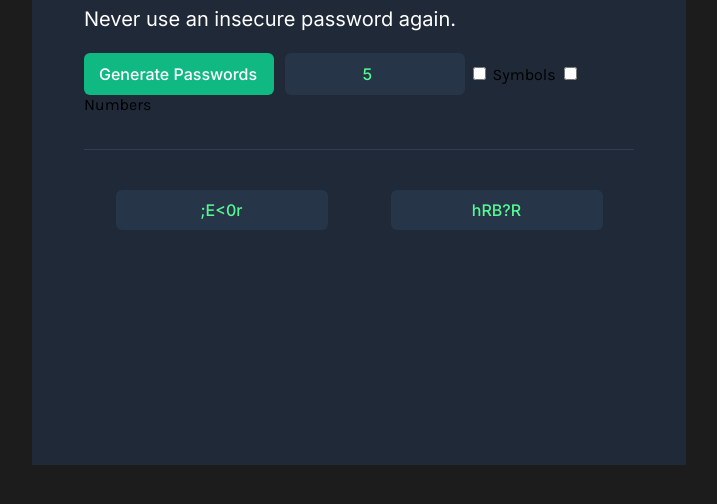
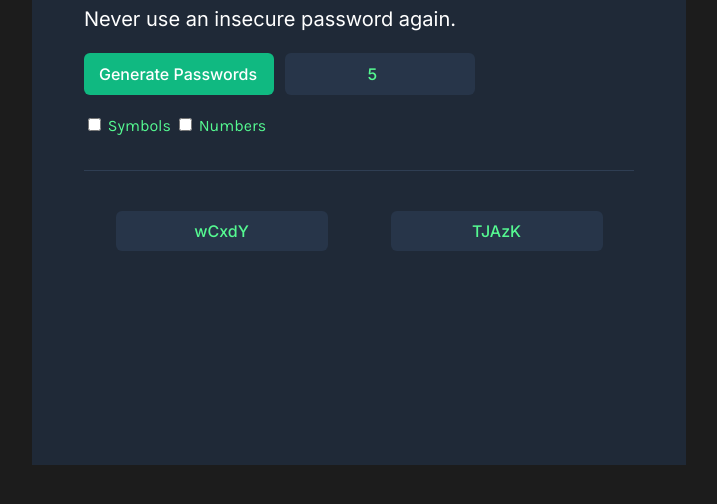
Before and after one commit to jhernandez59/password_generator, a plain HTML site: page index.html in a window 1280 px wide. Both pictures are taken after typing "5" into the empty fields and a click on the button "Generate Passwords". Shown: the part 264-768 px from the top of the page, without its empty margins (281-998 px from the left). Drawn offline with Linux system fonts and the light colour scheme.

Commit message:
Version: 1.0.0 ok

```diff
--- a/index.css
+++ b/index.css
@@ -88,11 +88,10 @@ hr {
 }
 
 #passwordLength {
-  width: 180px;
+  width: 190px;
   height: 42px;
 
   text-align: center;
-
   margin-left: 7px;
 
   font-family: "Inter", sans-serif;
@@ -106,3 +105,8 @@ hr {
   padding: 4px 16px; /* Ajusta el relleno del botón */
   border-radius: 6px; /* Ajusta el redondeo de las esquinas del botón */
 }
+
+.options {
+  color: #55f991;
+  margin-top: 20px;
+}
--- a/index.html
+++ b/index.html
@@ -19,18 +19,24 @@
       <h1 class="title">Generate a</h1>
       <h1 class="title title2">random password</h1>
       <p class="subtitle">Never use an insecure password again.</p>
+
       <button onclick="generatePassword()">Generate Passwords</button>
+
       <input
         id="passwordLength"
         type="number"
         placeholder="Password Length"
         min="3"
-        max="30"
+        max="20"
       />
-      <input type="checkbox" id="symbols" />
-      <label for="symbols">Symbols</label>
-      <input type="checkbox" id="numbers" />
-      <label for="symbols">Numbers</label>
+
+      <div class="options">
+        <input type="checkbox" id="symbols" />
+        <label for="symbols">Symbols</label>
+        <input type="checkbox" id="numbers" />
+        <label for="symbols">Numbers</label>
+      </div>
+
       <hr />
       <div class="password-container">
         <p id="password1"></p>
--- a/index.js
+++ b/index.js
@@ -51,16 +51,10 @@ const characters = [
   "x",
   "y",
   "z",
-  "0",
-  "1",
-  "2",
-  "3",
-  "4",
-  "5",
-  "6",
-  "7",
-  "8",
-  "9",
+];
+
+const numbers = ["0", "1", "2", "3", "4", "5", "6", "7", "8", "9"];
+const symbols = [
   "~",
   "`",
   "!",
@@ -92,10 +86,48 @@ const characters = [
   "/",
 ];
 
+// Escuchar cambio en input passwordLength
+let passwordLength;
+let passwordLengthEl = document.getElementById("passwordLength");
+passwordLengthEl.addEventListener("input", function () {
+  passwordLength = parseInt(passwordLengthEl.value, 10); // 10 es la base decimal
+
+  console.log("Longitud de la contraseña:", passwordLength);
+});
+if (isNaN(passwordLength)) {
+  passwordLength = 7;
+}
+
+// Escuchar cambio en checkbox symbols
+let isSymbolsElChecked;
+let symbolsEl = document.getElementById("symbols");
+symbolsEl.addEventListener("change", function () {
+  isSymbolsElChecked = symbolsEl.checked;
+
+  if (isSymbolsElChecked) {
+    console.log("Symbols está seleccionado.");
+  } else {
+    console.log("Symbols NO está seleccionado.");
+  }
+});
+
+// Escuchar cambio en checkbox numbers
+let isNumbersElChecked;
+let numbersEl = document.getElementById("numbers");
+numbersEl.addEventListener("change", function () {
+  isNumbersElChecked = numbersEl.checked;
+
+  if (isNumbersElChecked) {
+    console.log("Numbers está seleccionado.");
+  } else {
+    console.log("Numbers NO está seleccionado.");
+  }
+});
+
+//
 let passwordEl1 = document.getElementById("password1");
 let passwordEl2 = document.getElementById("password2");
 
-let passwordLength = 15;
 passwordEl1.textContent = "";
 passwordEl2.textContent = "";
 
@@ -104,23 +136,31 @@ function generatePassword() {
   passwordEl1.textContent = "";
   passwordEl2.textContent = "";
 
+  let charsSet = [];
+
+  if (!isSymbolsElChecked && !isNumbersElChecked) {
+    charsSet = characters;
+  }
+
+  if (isSymbolsElChecked && !isNumbersElChecked) {
+    charsSet = [...characters, ...symbols];
+  }
+
+  if (isNumbersElChecked && !isSymbolsElChecked) {
+    charsSet = [...characters, ...numbers];
+  }
+
+  if (isSymbolsElChecked && isNumbersElChecked) {
+    charsSet = [...characters, ...symbols, ...numbers];
+  }
+
   for (let i = 0; i < passwordLength; i++) {
     passwordEl1.textContent +=
-      characters[Math.floor(Math.random() * characters.length)];
+      charsSet[Math.floor(Math.random() * charsSet.length)];
     passwordEl2.textContent +=
-      characters[Math.floor(Math.random() * characters.length)];
+      charsSet[Math.floor(Math.random() * charsSet.length)];
   }
 }
-
-// Función para cambiar la longitud de la contraseña
-function changePasswordLength() {
-  passwordLength = document.getElementById("passwordLength").value;
-}
-
-// Evento para generar contraseñas al hacer clic en el botón
-document
-  .getElementById("passwordLength")
-  .addEventListener("input", changePasswordLength);
 
 // Adicionar evento para copiar texto al portapapeles
 passwordEl1.addEventListener("click", copyClipboard1);
```
